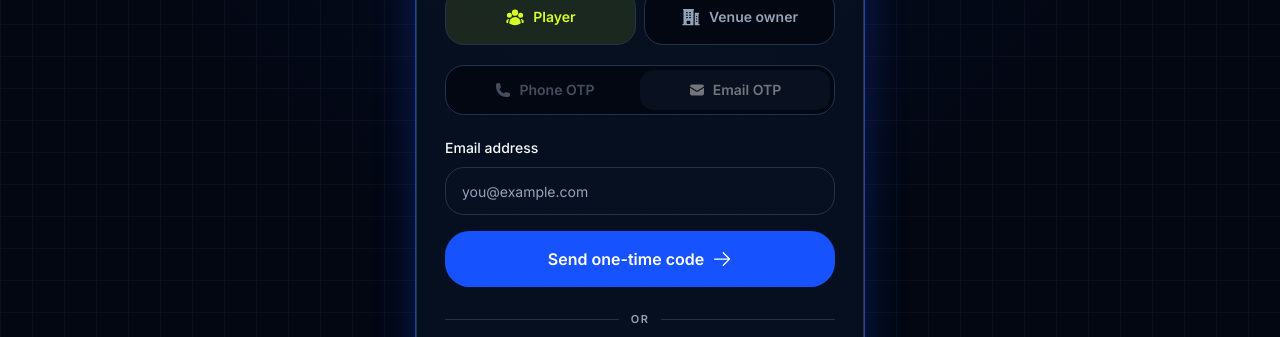
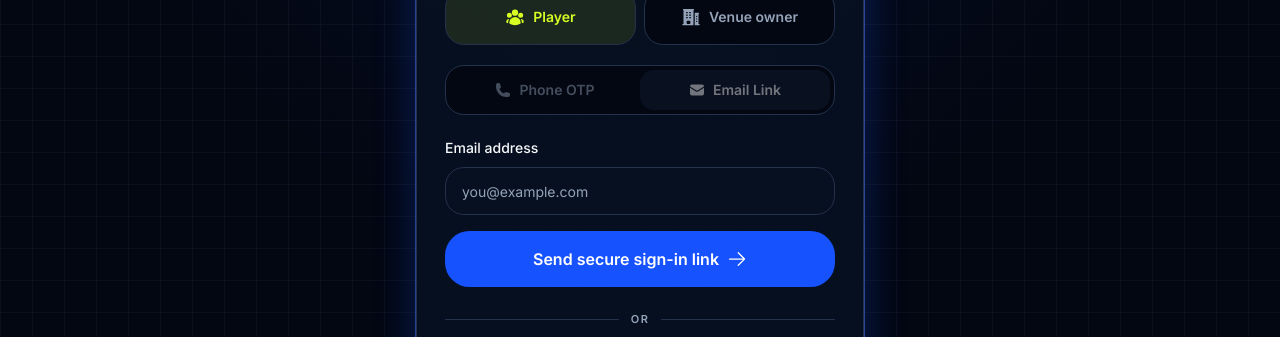
Before and after one commit to kominsiare/Sport_App, a Next.js app: page /login in a window 1280 px wide. Shown: the part 360-697 px from the top of the page. Built offline with nearby package versions, Linux system fonts and the light colour scheme; no server answers.

Commit message:
align email login with magic links

```diff
--- a/src/components/auth/login-form.tsx
+++ b/src/components/auth/login-form.tsx
@@ -25,7 +25,7 @@ import { cn } from "@/lib/utils";
 import type { AccountType } from "@/types/database";
 
 type Method = "phone" | "email";
-type Stage = "identify" | "verify";
+type Stage = "identify" | "verify" | "link-sent";
 
 const errorMessages: Record<string, string> = {
   account_type_conflict:
@@ -37,7 +37,8 @@ const errorMessages: Record<string, string> = {
   callback_failed:
     "That sign-in link is invalid, expired, or was opened outside the browser that requested it. Request a fresh email and try again.",
   oauth_failed: "Google sign-in could not be completed. Please try again.",
-  session_missing: "Your sign-in session expired. Please request a fresh code.",
+  session_missing:
+    "Your sign-in session expired. Please request a fresh sign-in email.",
   profile_failed: "We could not prepare your Pllayz profile. Please try again.",
 };
 
@@ -142,28 +143,21 @@ export function LoginForm({
     }
 
     setSentTo(normalized);
-    setStage("verify");
+    setStage(method === "phone" ? "verify" : "link-sent");
   }
 
   async function verifyCode(event: React.FormEvent<HTMLFormElement>) {
     event.preventDefault();
-    if (otp.length !== 6 || !configured) return;
+    if (method !== "phone" || otp.length !== 6 || !configured) return;
 
     setBusy(true);
     setMessage("");
     const supabase = getBrowserSupabaseClient();
-    const { error } =
-      method === "phone"
-        ? await supabase.auth.verifyOtp({
-            phone: sentTo,
-            token: otp,
-            type: "sms",
-          })
-        : await supabase.auth.verifyOtp({
-            email: sentTo,
-            token: otp,
-            type: "email",
-          });
+    const { error } = await supabase.auth.verifyOtp({
+      phone: sentTo,
+      token: otp,
+      type: "sms",
+    });
 
     if (error) {
       setBusy(false);
@@ -237,7 +231,7 @@ export function LoginForm({
                 <button
                   key={item.value}
                   type="button"
-                  disabled={stage === "verify" || busy}
+                  disabled={stage !== "identify" || busy}
                   onClick={() => {
                     setAccountType(item.value);
                     setMessage("");
@@ -261,7 +255,7 @@ export function LoginForm({
               <button
                 key={item}
                 type="button"
-                disabled={stage === "verify" || busy || !providers[item]}
+                disabled={stage !== "identify" || busy || !providers[item]}
                 onClick={() => resetVerification(item)}
                 className={cn(
                   "focus-ring flex min-h-10 items-center justify-center gap-2 rounded-lg text-sm font-semibold capitalize text-muted-foreground transition disabled:cursor-not-allowed disabled:opacity-45",
@@ -273,7 +267,7 @@ export function LoginForm({
                 ) : (
                   <HiEnvelope className="size-4" />
                 )}
-                {item} OTP
+                {item === "phone" ? "Phone OTP" : "Email link"}
               </button>
             ))}
           </div>
@@ -311,18 +305,21 @@ export function LoginForm({
                 size="lg"
                 disabled={!configured || busy}
               >
-                {busy ? "Sending code…" : "Send one-time code"}
+                {busy
+                  ? method === "phone"
+                    ? "Sending code…"
+                    : "Sending link…"
+                  : method === "phone"
+                    ? "Send one-time code"
+                    : "Send secure sign-in link"}
                 {!busy ? <HiArrowRight className="size-5" /> : null}
               </Button>
             </form>
-          ) : (
+          ) : stage === "verify" ? (
             <form className="mt-5" onSubmit={verifyCode}>
               <p className="text-sm font-medium">Enter the six-digit code</p>
               <p className="mt-1 text-xs leading-5 text-muted-foreground">
                 Sent to {sentTo}.
-                {method === "email"
-                  ? " You can enter the code or open the secure sign-in link in the email."
-                  : null}
               </p>
               <OtpInput
                 key={`${method}-${sentTo}`}
@@ -349,6 +346,26 @@ export function LoginForm({
                 Change {method === "phone" ? "number" : "email"}
               </Button>
             </form>
+          ) : (
+            <div className="mt-5">
+              <span className="grid size-11 place-items-center rounded-xl bg-accent/10 text-accent">
+                <HiEnvelope className="size-5" />
+              </span>
+              <h2 className="mt-4 font-semibold">Check your email</h2>
+              <p className="mt-2 text-sm leading-6 text-muted-foreground">
+                We sent a secure, one-use sign-in link to {sentTo}. Open it in
+                this browser to continue.
+              </p>
+              <Button
+                variant="ghost"
+                size="sm"
+                className="mt-3 px-0 text-muted-foreground"
+                disabled={busy}
+                onClick={() => resetVerification("email")}
+              >
+                Change email or resend
+              </Button>
+            </div>
           )}
 
           <div className="my-6 flex items-center gap-3">
@@ -362,7 +379,7 @@ export function LoginForm({
           <Button
             variant="outline"
             className="w-full"
-            disabled={!configured || !providers.google || busy || stage === "verify"}
+            disabled={!configured || !providers.google || busy || stage !== "identify"}
             onClick={continueWithGoogle}
           >
             <FcGoogle className="size-5" />
```
Also changed, not shown: 3 other files (tests, documents, lock files or other folders).
